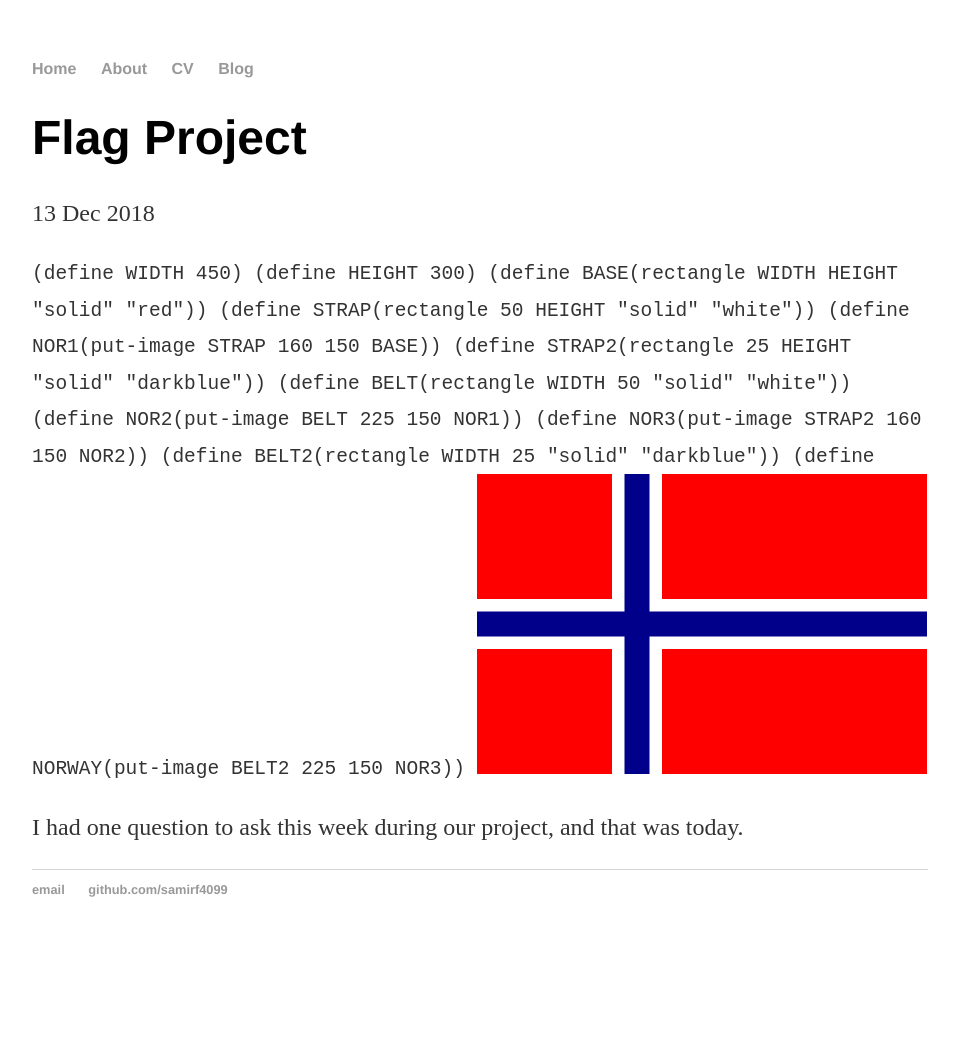
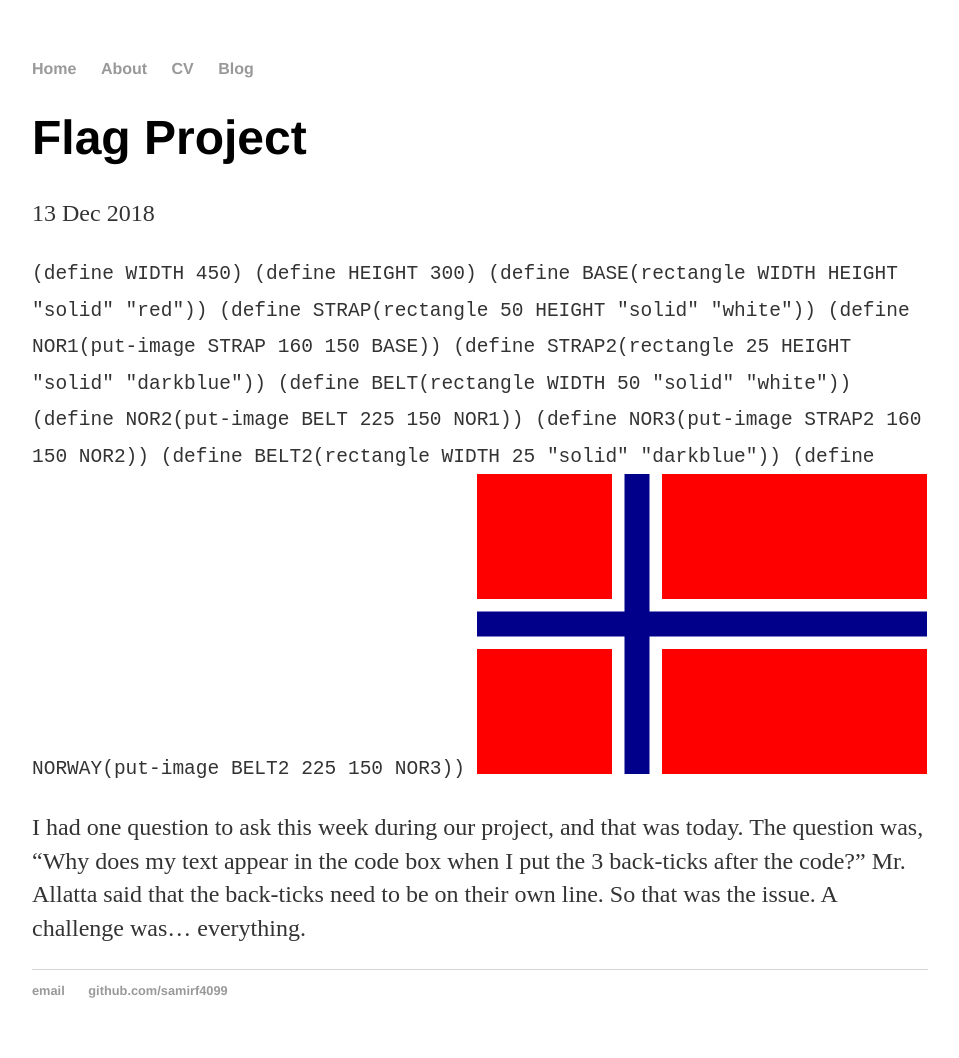
Before and after one commit to samirf4099/saimrf4099, a Jekyll site: the page built from _posts/2018-12-14-weekly-reflection-13.md, in a window 1280 px wide. Shown: the whole page, without its empty margins (160-1119 px from the left). Built offline with Jekyll 4.4.1, drawn with Linux system fonts in a browser that asks for light colours; before the commit the page ends 957 px from its top, so only the background shows below that.

Commit message:
Update 2018-12-14-weekly-reflection-13.md

````diff
--- a/_posts/2018-12-14-weekly-reflection-13.md
+++ b/_posts/2018-12-14-weekly-reflection-13.md
@@ -18,4 +18,4 @@ date: 2018-12-13
 ```
 ![FlagImage](/images/flagV2.png)
 
-I had one question to ask this week during our project, and that was today.
+I had one question to ask this week during our project, and that was today. The question was, "Why does my text appear in the code box when I put the 3 back-ticks after the code?" Mr. Allatta said that the back-ticks need to be on their own line. So that was the issue. A challenge was... everything.
````
